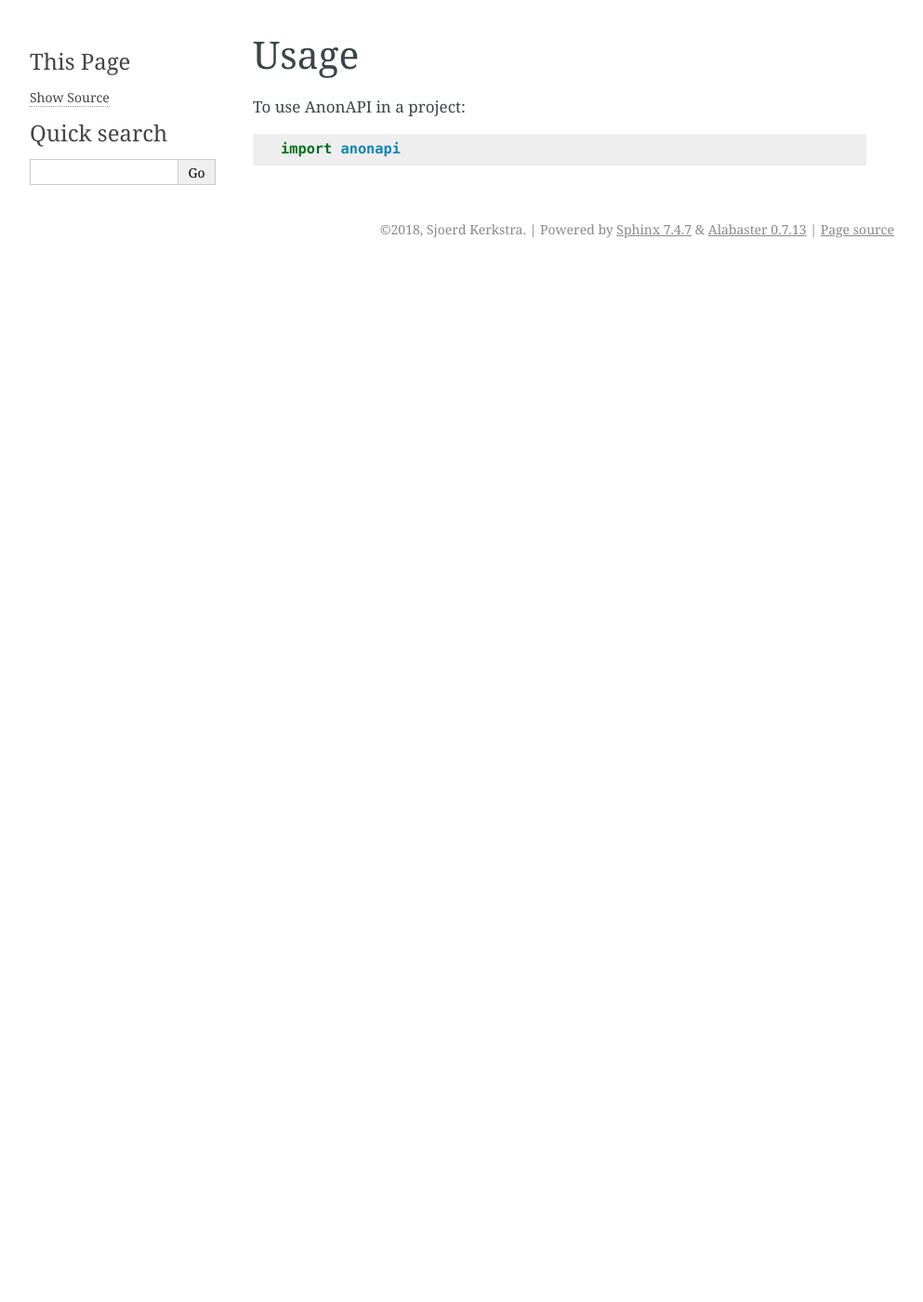
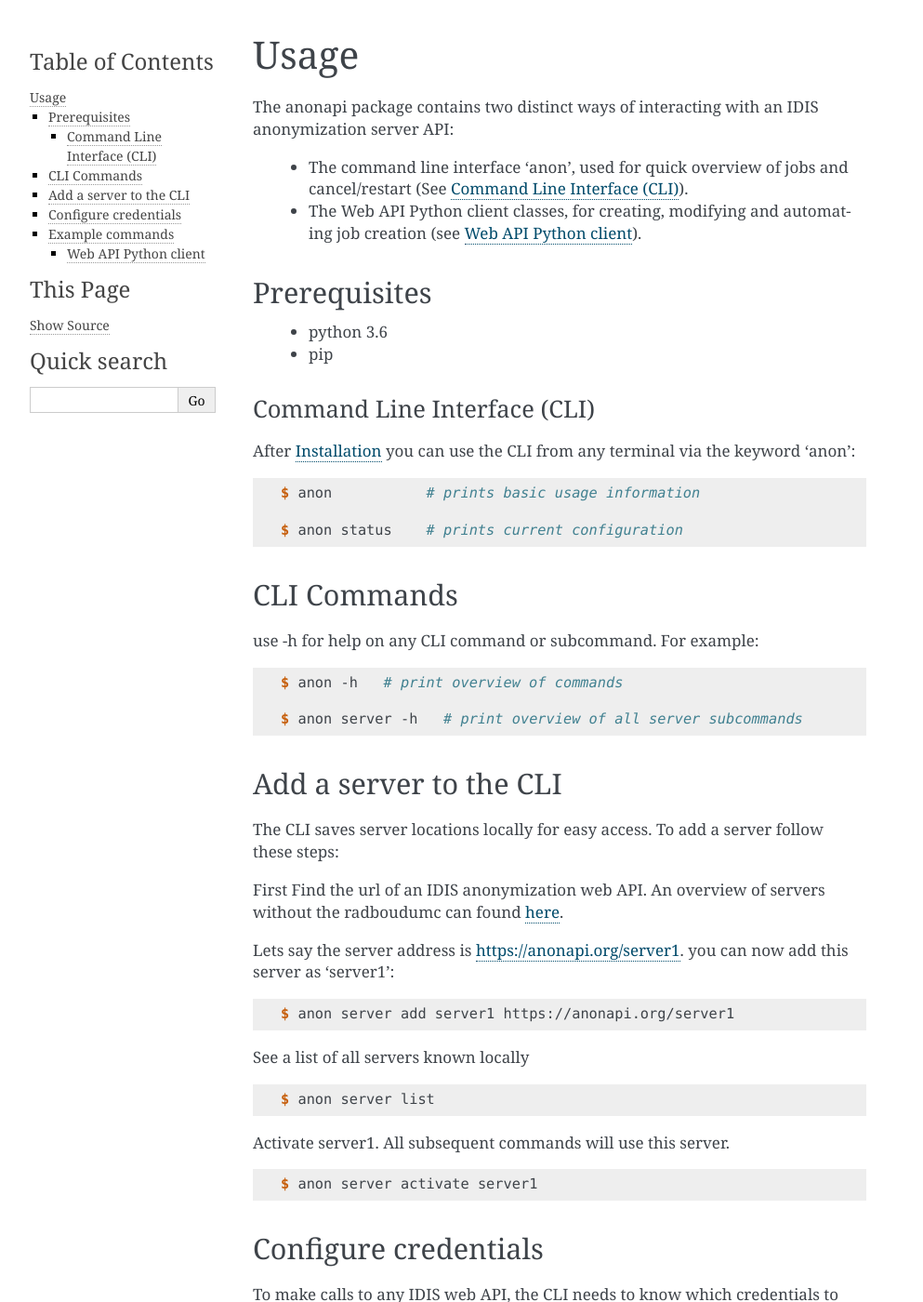
Before and after one commit to sjoerdk/anonapi, a Sphinx documentation site: the page built from docs/usage.rst, in a window 1280 px wide and 1400 px high. Shown: the whole window at 93% size, without its empty margins (148-1141 px from the left). Built offline with Sphinx 7.4.7, drawn with Linux system fonts in a browser that asks for light colours; pages that are not in the unit, such as notebooks, are missing from menus; some of the changed text lies outside the part shown.

Commit message:
Extended documentation TRAC#7950

```diff
--- a/README.rst
+++ b/README.rst
@@ -36,7 +36,11 @@ Client and tools for working with the anoymization web API
 Features
 --------
 
-* TODO
+* Interact with IDIS anonymization server web API via https
+* Create, modify, cancel anonymization jobs
+* CLI (Command Line Interface) for quick overview of jobs and cancel/restart job.
+* CLI can save servers and credentials locally for convenience
+* Python code with examples for fully automated interaction
 
 Credits
 -------
--- a/docs/usage.rst
+++ b/docs/usage.rst
@@ -2,6 +2,103 @@
 Usage
 =====
 
-To use AnonAPI in a project::
+The anonapi package contains two distinct ways of interacting with an IDIS anonymization server API:
 
-    import anonapi
+    * The command line interface 'anon', used for quick overview of jobs and cancel/restart (See :ref:`usage-cli`).
+
+    * The Web API Python client classes, for creating, modifying and automating job creation (see :ref:`usage-client`).
+
+
+Prerequisites
+-------------
+
+    * python 3.6
+
+    * pip
+
+
+.. _usage-cli:
+
+Command Line Interface (CLI)
+============================
+After :doc:`installation` you can use the CLI from any terminal via the keyword 'anon':
+
+.. code-block:: console
+
+    $ anon           # prints basic usage information
+
+    $ anon status    # prints current configuration
+
+
+CLI Commands
+------------
+use -h for help on any CLI command or subcommand. For example:
+
+.. code-block:: console
+
+    $ anon -h   # print overview of commands
+
+    $ anon server -h   # print overview of all server subcommands
+
+
+Add a server to the CLI
+-----------------------
+The CLI saves server locations locally for easy access. To add a server follow these steps:
+
+First Find the url of an IDIS anonymization web API. An overview of servers without the radboudumc can found
+`here <https://repos.diagnijmegen.nl/trac/wiki/IDIS_web_API#servers>`_.
+
+Lets say the server address is https://anonapi.org/server1. you can now add this server as 'server1':
+
+.. code-block:: console
+
+    $ anon server add server1 https://anonapi.org/server1
+
+See a list of all servers known locally
+
+.. code-block:: console
+
+    $ anon server list
+
+Activate server1. All subsequent commands will use this server.
+
+.. code-block:: console
+
+    $ anon server activate server1
+
+
+Configure credentials
+---------------------
+To make calls to any IDIS web API, the CLI needs to know which credentials to use. Do the following:
+
+Set your username. For radboudumc this is your z-number. To set z1234567 as your username:
+
+.. code-block:: console
+
+    $ anon user set_username z1234567
+
+Obtain an API token. This might require your z-number password)
+
+.. code-block:: console
+
+    $ anon user get_token
+
+
+Example commands
+----------------
+.. code-block:: console
+
+
+    $ anon server jobs  # Show 50 most recent jobs on server
+
+    $ anon job info 123  # Print extended info on job 123
+
+    $ anon job cancel 123  # Cancel job 123
+
+    $ anon job reset 123  # Restart job 123
+
+
+.. _usage-client:
+
+Web API Python client
+=====================
```
